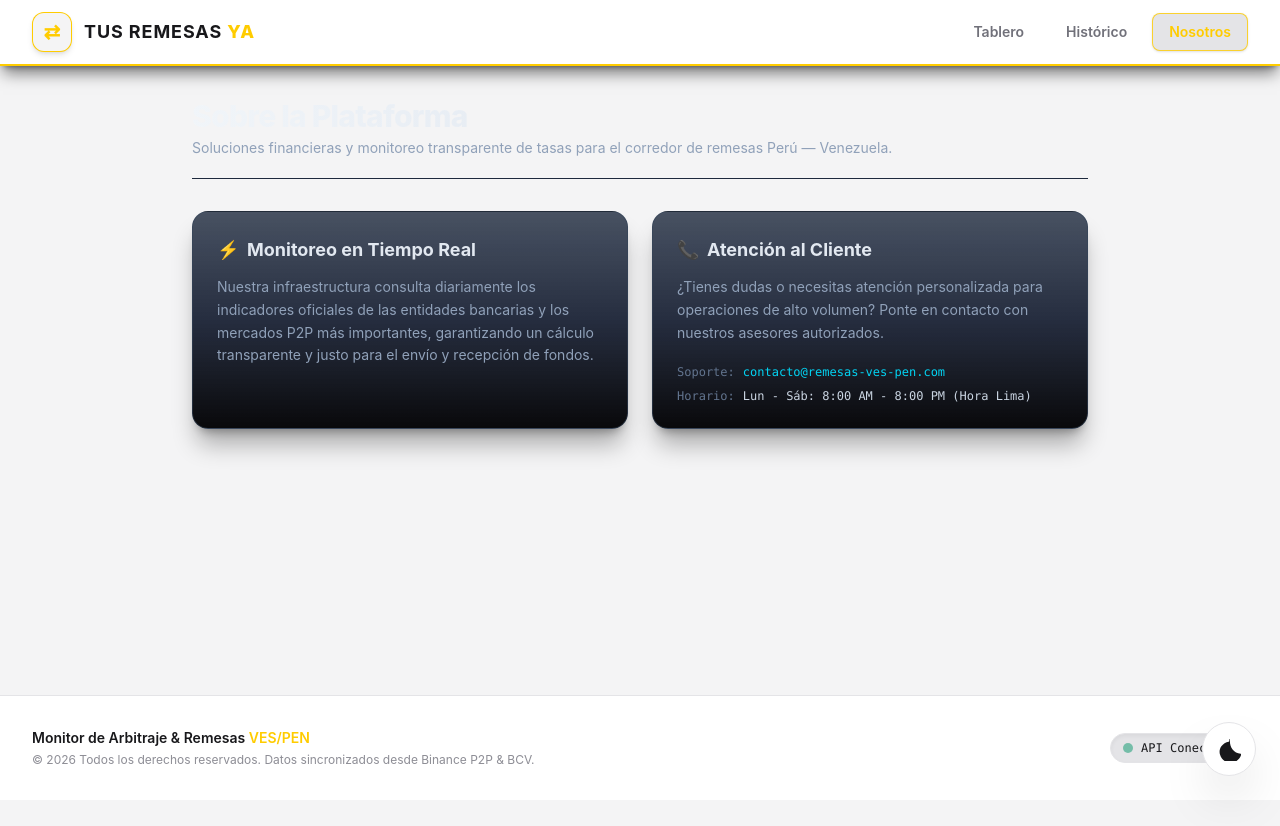
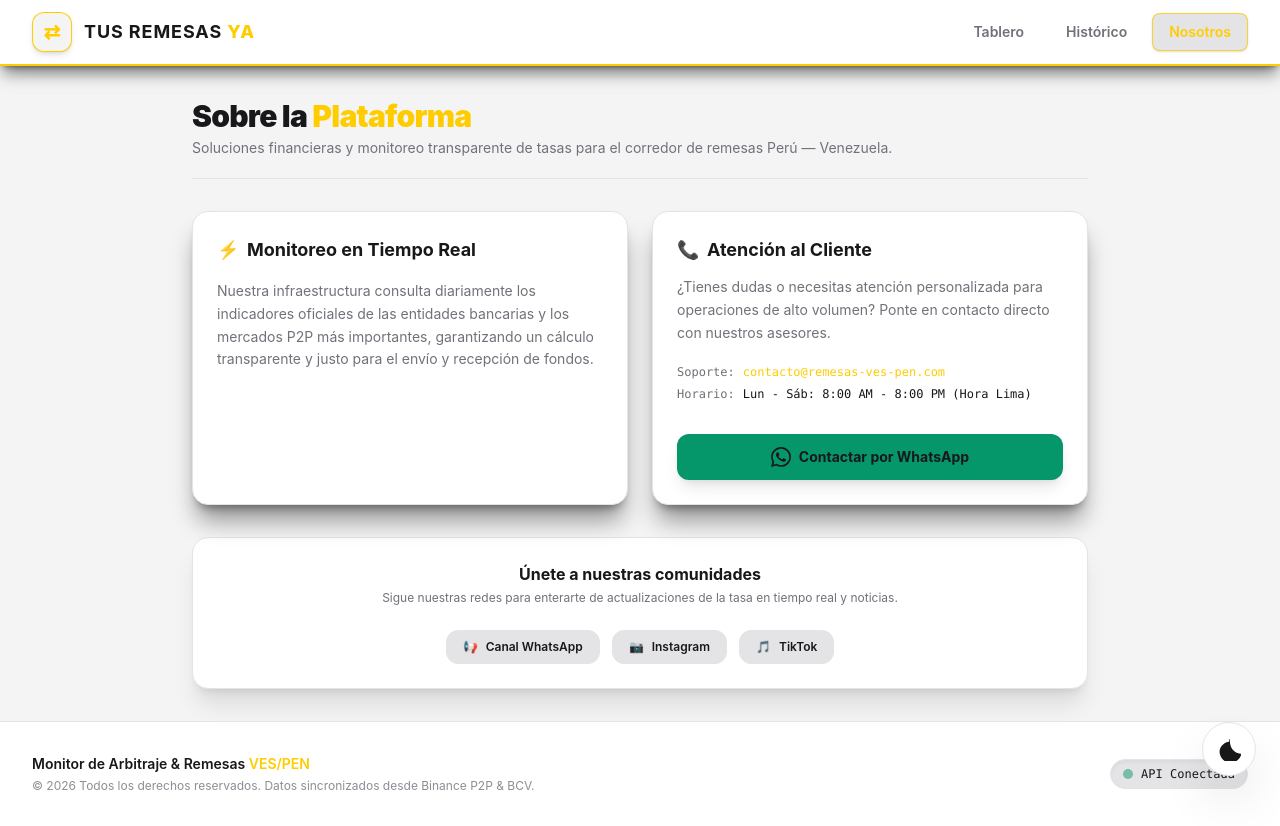
Before and after one commit to gabrielbaute/tus-remesas-ya, a Vue app in the folder app/ui/: page /about in a window 1280 px wide. Before the commit the page ends 800 px from the top, so only its background shows below. Built offline with nearby package versions, Linux system fonts and the light colour scheme.

Commit message:
Agregamos la calculadora a la vista de Home

```diff
--- a/app/ui/src/env.d.ts
+++ b/app/ui/src/env.d.ts
@@ -1,5 +1,3 @@
-// src/env.d.ts
-
 /**
  * Declaración global de módulo para permitir la importación de componentes Single File Component (.vue)
  * en archivos de código TypeScript (.ts).
--- a/app/ui/src/views/AboutView.ts
+++ b/app/ui/src/views/AboutView.ts
@@ -1,11 +1,47 @@
-import { defineComponent } from "vue";
+import { defineComponent, computed } from "vue";
 
 /**
- * Maqueta inicial para la vista informativa del Negocio y Contacto.
+ * Interfaz para la configuración de las redes sociales oficiales.
+ */
+export interface SocialLinks {
+  whatsappChannel: string;
+  instagram: string;
+  tiktok: string;
+}
+
+/**
+ * Vista informativa del Negocio con opciones de contacto directo y canales de redes sociales.
  */
 export default defineComponent({
   name: "AboutView",
   setup() {
-    return {};
+    // Número telefónico corporativo para soporte por WhatsApp (formato internacional sin signos)
+    const whatsappPhoneNumber: string = "51900000000";
+
+    // Mensaje predeterminado al iniciar la conversación por WhatsApp
+    const defaultMessage: string = "¡Hola! Quisiera obtener información sobre el servicio de remesas y las tasas actuales.";
+
+    // Enlaces de redes sociales oficiales
+    const socialLinks: SocialLinks = {
+      whatsappChannel: "https://whatsapp.com/channel/ejemplo",
+      instagram: "https://instagram.com/tusremesasya",
+      tiktok: "https://tiktok.com/@tusremesasya",
+    };
+
+    /**
+     * Construye la URL estructurada para la API directa de WhatsApp.
+     *
+     * Returns:
+     *     string: URL formateada con teléfono y mensaje codificado.
+     */
+    const whatsappContactUrl = computed<string>(() => {
+      const encodedMessage: string = encodeURIComponent(defaultMessage);
+      return `https://wa.me/${whatsappPhoneNumber}?text=${encodedMessage}`;
+    });
+
+    return {
+      socialLinks,
+      whatsappContactUrl,
+    };
   },
 });
--- a/app/ui/src/views/AboutView.vue
+++ b/app/ui/src/views/AboutView.vue
@@ -1,50 +1,113 @@
-<!-- Vista: Sobre Nosotros y Información de Contacto -->
+<!-- Vista: Sobre Nosotros e Información de Contacto con tokens semánticos -->
 <template>
   <div class="max-w-4xl mx-auto space-y-8">
 
-    <!-- Encabezado -->
-    <div class="border-b border-slate-800 pb-5 text-center sm:text-left">
-      <h1 class="text-2xl sm:text-3xl font-extrabold tracking-tight text-transparent bg-clip-text bg-gradient-to-r from-slate-100 via-slate-200 to-slate-400">
-        Sobre la Plataforma
+    <!-- Encabezado de la página -->
+    <div class="border-b border-border-main pb-5 text-center sm:text-left">
+      <h1 class="text-2xl sm:text-3xl font-black tracking-tight text-text-main">
+        Sobre la <span class="text-primary">Plataforma</span>
       </h1>
-      <p class="text-slate-400 text-sm mt-1">
+      <p class="text-text-muted text-sm mt-1">
         Soluciones financieras y monitoreo transparente de tasas para el corredor de remesas Perú — Venezuela.
       </p>
     </div>
 
-    <!-- Sección Informativa principal -->
+    <!-- Sección Informativa principal en dos columnas -->
     <div class="grid grid-cols-1 md:grid-cols-2 gap-6">
 
-      <!-- Card: Nuestra Propuesta -->
-      <div class="rounded-2xl bg-gradient-to-b from-slate-800/80 via-slate-900/90 to-zinc-950 p-6 border border-slate-700/60 shadow-xl shadow-black/30 space-y-3">
-        <h2 class="text-lg font-bold text-slate-200 flex items-center gap-2">
-          <span class="text-cyan-400">⚡</span> Monitoreo en Tiempo Real
+      <!-- Card: Nuestra Propuesta de Valor -->
+      <div class="rounded-2xl bg-bg-card p-6 border border-border-main shadow-xl shadow-black/40 space-y-4">
+        <h2 class="text-lg font-bold text-text-main flex items-center gap-2">
+          <span class="text-primary">⚡</span> Monitoreo en Tiempo Real
         </h2>
-        <p class="text-sm text-slate-400 leading-relaxed">
+        <p class="text-sm text-text-muted leading-relaxed">
           Nuestra infraestructura consulta diariamente los indicadores oficiales de las entidades bancarias y los mercados P2P más importantes, garantizando un cálculo transparente y justo para el envío y recepción de fondos.
         </p>
       </div>
 
-      <!-- Card: Contacto y Agencias -->
-      <div class="rounded-2xl bg-gradient-to-b from-slate-800/80 via-slate-900/90 to-zinc-950 p-6 border border-slate-700/60 shadow-xl shadow-black/30 space-y-3">
-        <h2 class="text-lg font-bold text-slate-200 flex items-center gap-2">
-          <span class="text-cyan-400">📞</span> Atención al Cliente
+      <!-- Card: Contacto Directo y Atención -->
+      <div class="rounded-2xl bg-bg-card p-6 border border-border-main shadow-xl shadow-black/40 space-y-4 flex flex-col justify-between">
+        <div class="space-y-3">
+          <h2 class="text-lg font-bold text-text-main flex items-center gap-2">
+            <span class="text-primary">📞</span> Atención al Cliente
           </h2>
-        <p class="text-sm text-slate-400 leading-relaxed">
-          ¿Tienes dudas o necesitas atención personalizada para operaciones de alto volumen? Ponte en contacto con nuestros asesores autorizados.
+          <p class="text-sm text-text-muted leading-relaxed">
+            ¿Tienes dudas o necesitas atención personalizada para operaciones de alto volumen? Ponte en contacto directo con nuestros asesores.
           </p>
-        <div class="pt-2 flex flex-col gap-2 text-xs font-mono text-slate-300">
+
+          <!-- Datos adicionales de soporte y horario -->
+          <div class="pt-2 flex flex-col gap-1.5 text-xs font-mono text-text-main">
             <div class="flex items-center gap-2">
-            <span class="text-slate-500">Soporte:</span>
-            <span class="text-cyan-400">contacto@remesas-ves-pen.com</span>
+              <span class="text-text-muted">Soporte:</span>
+              <span class="text-primary">contacto@remesas-ves-pen.com</span>
             </div>
             <div class="flex items-center gap-2">
-            <span class="text-slate-500">Horario:</span>
+              <span class="text-text-muted">Horario:</span>
               <span>Lun - Sáb: 8:00 AM - 8:00 PM (Hora Lima)</span>
             </div>
           </div>
         </div>
 
+        <!-- Botón de Acción Principal: Contacto Directo por WhatsApp -->
+        <div class="pt-4">
+          <a
+            :href="whatsappContactUrl"
+            target="_blank"
+            rel="noopener noreferrer"
+            class="inline-flex items-center justify-center gap-2 w-full px-4 py-3 bg-success hover:bg-success/90 text-text-main font-bold text-sm rounded-xl transition-all shadow-lg border border-success/50"
+          >
+            <!-- SVG Icono WhatsApp -->
+            <svg class="w-5 h-5 fill-current" viewBox="0 0 24 24">
+              <path d="M.057 24l1.687-6.163c-1.041-1.804-1.588-3.849-1.587-5.946.003-6.556 5.338-11.891 11.893-11.891 3.181.001 6.167 1.24 8.413 3.488 2.245 2.248 3.481 5.236 3.48 8.414-.003 6.557-5.338 11.892-11.893 11.892-1.99-.001-3.951-.5-5.688-1.448l-6.705 1.754zm6.597-3.807c1.676.995 3.276 1.591 5.392 1.592 5.448 0 9.886-4.434 9.889-9.885.002-5.462-4.415-9.89-9.881-9.892-5.452 0-9.887 4.434-9.889 9.884-.001 2.225.651 3.891 1.746 5.634l-.999 3.648 3.742-.981zm11.387-5.464c-.074-.124-.272-.198-.57-.347-.297-.149-1.758-.868-2.031-.967-.272-.099-.47-.149-.669.149-.198.297-.768.967-.941 1.165-.173.198-.347.223-.644.074-.297-.149-1.255-.462-2.39-1.475-.883-.788-1.48-1.761-1.653-2.059-.173-.297-.018-.458.13-.606.134-.133.297-.347.446-.521.151-.172.2-.296.3-.495.099-.198.05-.372-.025-.521-.075-.148-.669-1.611-.916-2.206-.242-.579-.487-.501-.669-.51l-.57-.01c-.198 0-.52.074-.792.372s-1.04 1.016-1.04 2.479 1.065 2.876 1.213 3.074c.149.198 2.095 3.2 5.076 4.487.709.306 1.263.489 1.694.626.712.226 1.36.194 1.872.118.571-.085 1.758-.719 2.006-1.413.248-.695.248-1.29.173-1.414z"/>
+            </svg>
+            Contactar por WhatsApp
+          </a>
+        </div>
+      </div>
+
+    </div>
+
+    <!-- Sección de Redes Sociales y Comunidad -->
+    <div class="rounded-2xl bg-bg-card p-6 border border-border-main shadow-xl text-center space-y-4">
+      <div>
+        <h3 class="text-base font-bold text-text-main">Únete a nuestras comunidades</h3>
+        <p class="text-xs text-text-muted mt-1">Sigue nuestras redes para enterarte de actualizaciones de la tasa en tiempo real y noticias.</p>
+      </div>
+
+      <!-- Enlaces a redes sociales -->
+      <div class="flex flex-wrap items-center justify-center gap-3 pt-2">
+
+        <!-- Enlace: Canal de WhatsApp -->
+        <a
+          :href="socialLinks.whatsappChannel"
+          target="_blank"
+          rel="noopener noreferrer"
+          class="px-4 py-2 bg-bg-elevated hover:bg-border-main text-text-main border border-border-main rounded-xl text-xs font-semibold transition-all flex items-center gap-2"
+        >
+          <span class="text-success">📢</span> Canal WhatsApp
+        </a>
+
+        <!-- Enlace: Instagram -->
+        <a
+          :href="socialLinks.instagram"
+          target="_blank"
+          rel="noopener noreferrer"
+          class="px-4 py-2 bg-bg-elevated hover:bg-border-main text-text-main border border-border-main rounded-xl text-xs font-semibold transition-all flex items-center gap-2"
+        >
+          <span class="text-pink-400">📷</span> Instagram
+        </a>
+
+        <!-- Enlace: TikTok -->
+        <a
+          :href="socialLinks.tiktok"
+          target="_blank"
+          rel="noopener noreferrer"
+          class="px-4 py-2 bg-bg-elevated hover:bg-border-main text-text-main border border-border-main rounded-xl text-xs font-semibold transition-all flex items-center gap-2"
+        >
+          <span class="text-primary">🎵</span> TikTok
+        </a>
+
+      </div>
     </div>
 
   </div>
--- a/app/ui/src/views/HistoryView.vue
+++ b/app/ui/src/views/HistoryView.vue
@@ -1,44 +1,50 @@
-<!-- Vista: Histórico de Cotizaciones y Gráficas -->
+<!-- Vista: Histórico de Cotizaciones y Gráficas estilizado con tokens semánticos -->
 <template>
   <div class="space-y-8">
 
     <!-- Encabezado de la Sección -->
-    <div class="border-b border-slate-800 pb-5">
-      <h1 class="text-2xl sm:text-3xl font-extrabold tracking-tight text-transparent bg-clip-text bg-gradient-to-r from-slate-100 via-slate-200 to-slate-400">
-        Histórico de Cotizaciones
+    <div class="border-b border-border-main pb-5">
+      <h1 class="text-2xl sm:text-3xl font-black tracking-tight text-text-main">
+        Histórico de <span class="text-primary">Cotizaciones</span>
       </h1>
-      <p class="text-slate-400 text-sm mt-1">
+      <p class="text-text-muted text-sm mt-1">
         Evolución temporal y tendencias de los pares de cambio VES y PEN en Binance P2P.
       </p>
     </div>
 
     <!-- Contenedor Maqueta para la Gráfica -->
-    <div class="relative overflow-hidden rounded-2xl bg-gradient-to-b from-slate-800/80 via-slate-900/90 to-zinc-950 p-8 border border-slate-700/60 shadow-xl shadow-black/30 backdrop-blur-sm space-y-6">
+    <div class="relative overflow-hidden rounded-2xl bg-bg-card p-8 border border-border-main shadow-xl shadow-black/40 space-y-6">
 
       <!-- Controles visuales simulados (Filtros de Fecha / Par) -->
-      <div class="flex flex-wrap items-center justify-between gap-4 border-b border-slate-800 pb-4">
+      <div class="flex flex-wrap items-center justify-between gap-4 border-b border-border-main pb-4">
+        <!-- Selector/Filtro activo de par -->
         <div class="flex items-center gap-2">
-          <span class="text-xs font-mono text-slate-400 uppercase">Filtrar Par:</span>
-          <div class="px-3 py-1 bg-slate-950 border border-slate-700 rounded-lg text-xs font-bold text-cyan-400">
+          <span class="text-xs font-mono text-text-muted uppercase font-semibold">Filtrar Par:</span>
+          <div class="px-3 py-1 bg-bg-main border border-primary/50 rounded-lg text-xs font-bold text-primary">
             VES / USDT
           </div>
         </div>
+
+        <!-- Rango de tiempo seleccionado -->
         <div class="flex items-center gap-2">
-          <span class="px-2 py-1 text-xs font-mono text-slate-400 bg-slate-800/80 rounded border border-slate-700">7D</span>
-          <span class="px-2 py-1 text-xs font-mono text-slate-400 bg-slate-800/80 rounded border border-slate-700">1M</span>
-          <span class="px-2 py-1 text-xs font-mono text-slate-400 bg-slate-800/80 rounded border border-slate-700">3M</span>
+          <span class="px-2.5 py-1 text-xs font-mono text-text-main bg-bg-elevated rounded-md border border-border-main font-semibold cursor-pointer hover:border-primary/50 transition-colors">7D</span>
+          <span class="px-2.5 py-1 text-xs font-mono text-text-main bg-bg-elevated rounded-md border border-border-main font-semibold cursor-pointer hover:border-primary/50 transition-colors">1M</span>
+          <span class="px-2.5 py-1 text-xs font-mono text-text-main bg-bg-elevated rounded-md border border-border-main font-semibold cursor-pointer hover:border-primary/50 transition-colors">3M</span>
         </div>
       </div>
 
       <!-- Placeholder visual de la Gráfica -->
-      <div class="h-72 w-full bg-slate-950/60 rounded-xl border border-slate-800 border-dashed flex flex-col items-center justify-center gap-3 text-slate-500">
-        <div class="w-12 h-12 rounded-full bg-slate-900 flex items-center justify-center border border-slate-800 text-cyan-400 font-mono text-lg">
+      <div class="h-72 w-full bg-bg-main rounded-xl border border-border-main border-dashed flex flex-col items-center justify-center gap-3 text-text-muted">
+        <!-- Icono decorativo de la maqueta de gráfica -->
+        <div class="w-12 h-12 rounded-full bg-bg-card flex items-center justify-center border border-border-main text-primary font-mono text-lg shadow-inner">
           📈
         </div>
-        <p class="text-sm font-medium text-slate-400">
+        <!-- Título del indicador de maqueta -->
+        <p class="text-sm font-bold text-text-main">
           Módulo de Gráficas Históricas en Maquetación
         </p>
-        <span class="text-xs text-slate-600 max-w-sm text-center">
+        <!-- Mensaje de estado para la integración de API -->
+        <span class="text-xs text-text-muted max-w-sm text-center">
           Próximamente conectaremos esta sección con el servicio de histórico para procesar la API.
         </span>
       </div>
--- a/app/ui/src/views/HomeView.ts
+++ b/app/ui/src/views/HomeView.ts
@@ -1,24 +1,37 @@
 import { defineComponent, onMounted, ref, computed } from "vue";
 import { arbitrageService, type FiatPairData, type TodayPenVesData } from "../services/ArbitrageService";
 import RateCard from "../components/RateCard/RateCard.vue";
+// Ruta corregida apuntando a la carpeta /Calculator/
+import RemittanceCalculator from "../components/Calculator/RemittanceCalculator.vue";
 
 /**
- * Vista principal (Tablero) que consulta las tasas de cambio P2P y de remesas
- * y las renderiza utilizando tarjetas modulares.
+ * Vista principal (Tablero de Control) que gestiona la presentación de las tasas
+ * fijadas para el cliente, referencias P2P y la calculadora interactiva.
  */
 export default defineComponent({
   name: "HomeView",
   components: {
     RateCard,
+    RemittanceCalculator,
   },
   setup() {
+    /** Objeto reactivo con los precios P2P de los pares fiat */
     const pairData = ref<FiatPairData | null>(null);
+
+    /** Objeto reactivo con las tasas oficiales diarias para clientes */
     const todayPenVesData = ref<TodayPenVesData | null>(null);
+
+    /** Estado de carga global del tablero */
     const isLoading = ref<boolean>(true);
+
+    /** Mensaje de error para notificar fallos en la red o API */
     const errorMessage = ref<string | null>(null);
 
     /**
      * Formatea la fecha ISO recibida en formato amigable DD/MM/YYYY.
+     *
+     * Returns:
+     *     string: Fecha formateada o '---' si no hay registro válido.
      */
     const formattedDate = computed<string>(() => {
       const rawDate = pairData.value?.date;
@@ -33,14 +46,16 @@ export default defineComponent({
     });
 
     /**
-     * Carga los datos desde los endpoints de la API de arbitraje.
+     * Carga en paralelo los datos P2P y las tasas diarias de la API de arbitraje.
+     *
+     * Returns:
+     *     Promise<void>: Promesa completada tras actualizar el estado reactivo.
      */
     const loadDashboardData = async (): Promise<void> => {
       isLoading.value = true;
       errorMessage.value = null;
 
       try {
-        // Ejecutamos ambas consultas en paralelo
         const [pairResult, todayResult] = await Promise.all([
           arbitrageService.fetchPair("VES", "PEN"),
           arbitrageService.fetchTodayPenVesPair(),
@@ -60,7 +75,7 @@ export default defineComponent({
     };
 
     onMounted(() => {
-      loadDashboardData();
+      void loadDashboardData();
     });
 
     return {
```
Also changed, not shown: app/ui/src/views/HomeView.vue (+64 -49 lines). Lines whose indentation alone changed are shown as unchanged.
